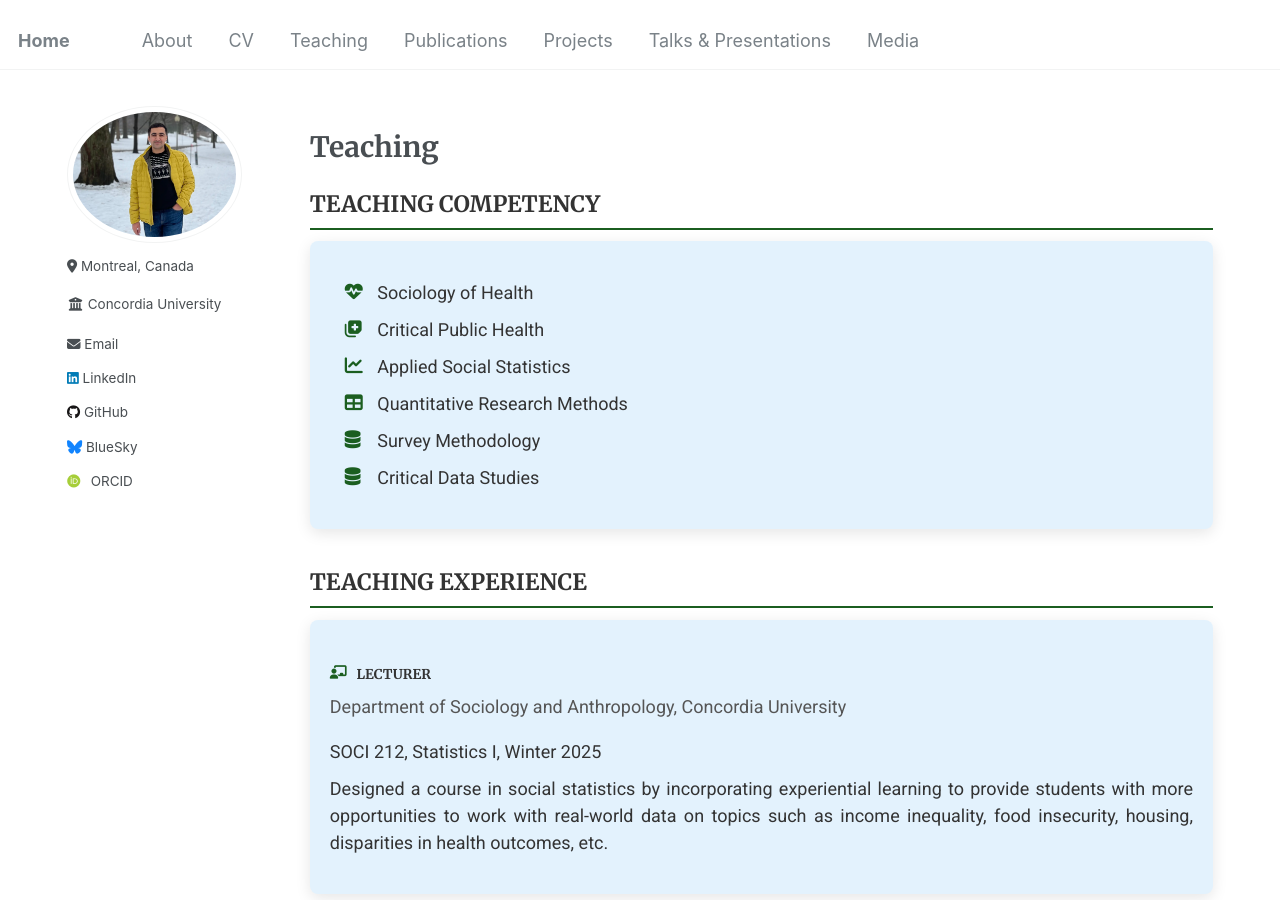
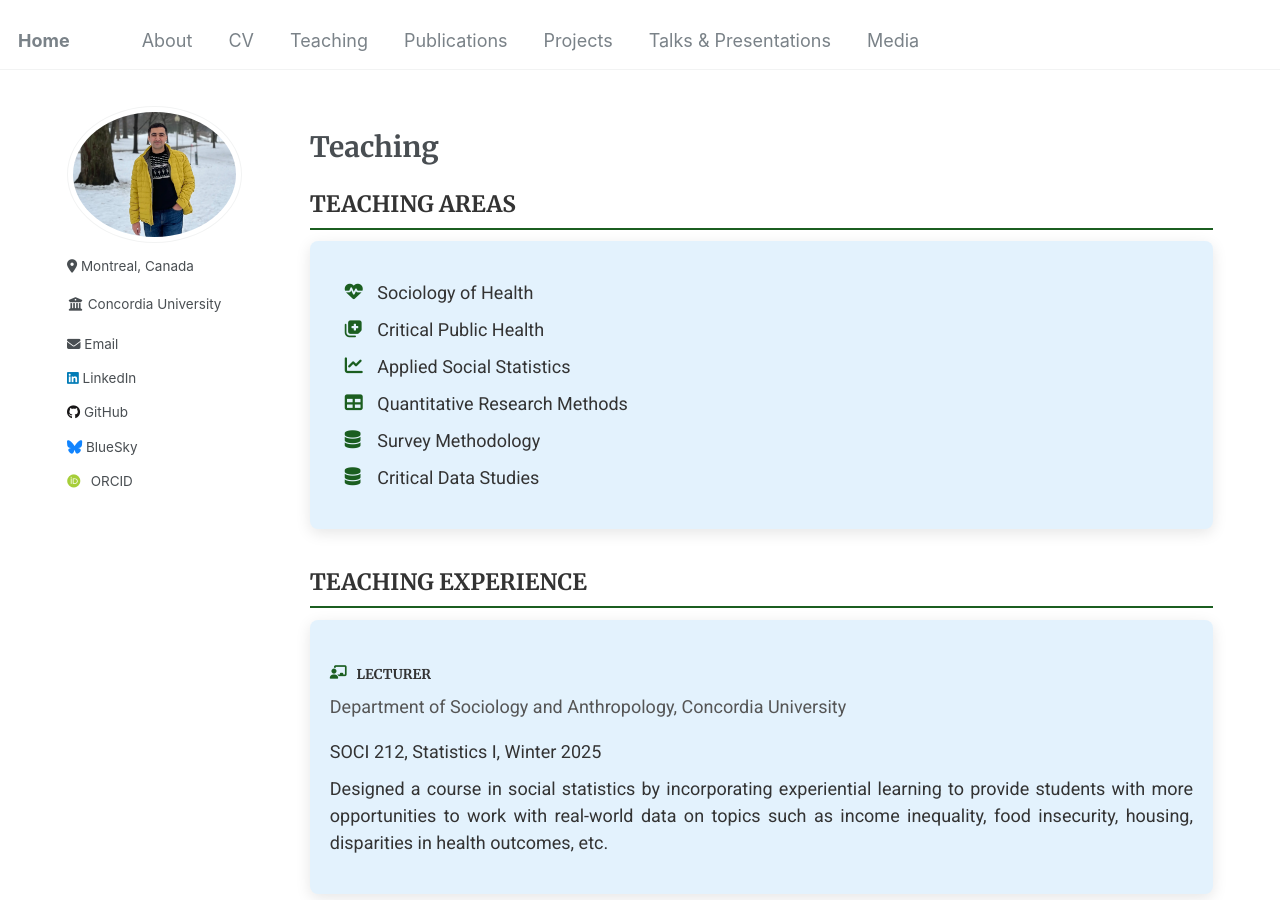
Before and after one commit to Mohsnmonji/mohsnmonji.github.io, a Jekyll site: the page built from _pages/teaching.md, in a window 1280 px wide and 900 px high. Built offline with Jekyll 4.4.1, drawn with Linux system fonts in a browser that asks for light colours; some web fonts are replaced.

Commit message:
Update teaching.md

```diff
--- a/_pages/teaching.md
+++ b/_pages/teaching.md
@@ -62,7 +62,7 @@ author_profile: true
 </style>
 
 <div class="teaching-section">
-  <h2>TEACHING COMPETENCY</h2>
+  <h2>TEACHING AREAS</h2>
   <div class="teaching-card">
     <ul class="teaching-list">
       <li><i class="fas fa-heartbeat icon"></i> Sociology of Health</li>
```
